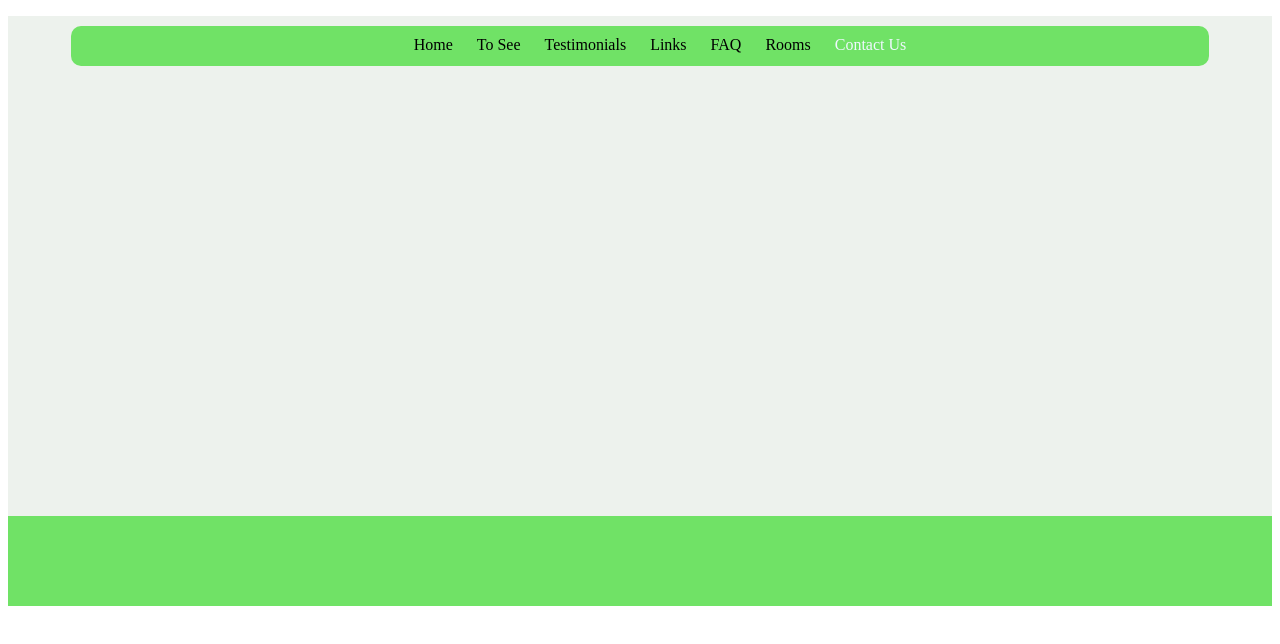
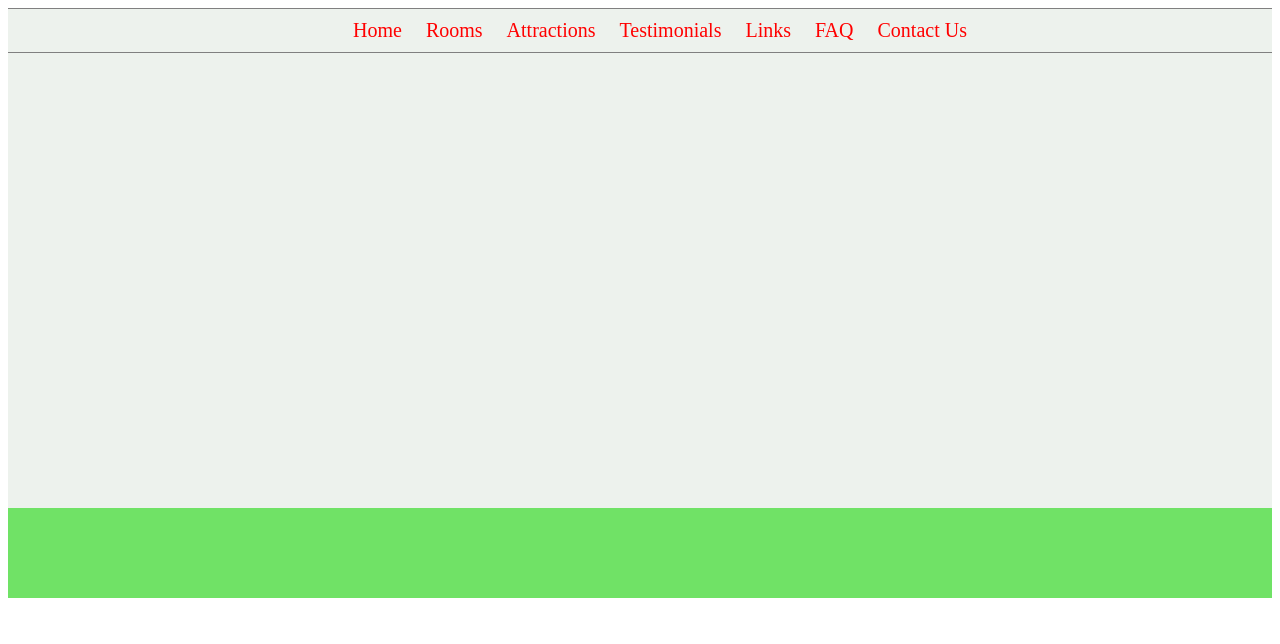
Before and after one commit to lavabyrd/College-Design-CA, a plain HTML site: page index.html in a window 1280 px wide. Drawn offline with Linux system fonts and the light colour scheme.

Commit message:
restyled header

```diff
--- a/index.html
+++ b/index.html
@@ -10,12 +10,12 @@
     <div id="back">
       <div id="menu">
           <ul id="header_menu">
-            <li>Home</li>
-            <li>To See</li>
-            <li>Testimonials</li>
-            <li>Links</li>
-            <li>FAQ</li>
-            <li>Rooms</li>
+            <li><a href="/index.html">Home</a></li>
+            <li><a href="/Rooms.html">Rooms</a></li>
+            <li><a href="/attractions.html">Attractions</a></li>
+            <li><a href="/testimonials.html">Testimonials</a></li>
+            <li><a href="/links.html">Links</a></li>
+            <li><a href="/faq.html">FAQ</a></li>
             <li><a href="/contact.html">Contact Us</a></li>
           </ul>
       </div>
--- a/stylesheet.css
+++ b/stylesheet.css
@@ -3,26 +3,34 @@
   width: 100%;
   height: 500px;
 }
+/*
 #menu {
   position: relative;
   display: block;
   width: 90%;
-  height: 40px;
+  height: auto;
   margin: auto;
   top: 10px;
   background: #70e266;
   border-radius: 10px;
 }
+*/
 #header_menu {
+    list-style: none;
     text-align: center;
+    margin: 0;
+    border-top: 1px solid grey;
+    border-bottom: 1px solid grey;
+
 }
-#header_menu > li{
-/*    width:75px;*/
+#header_menu  li{
+    width:fit-content;
+    font-size: 20px;
     display: inline-block;
 }
-#header_menu > li > a:link {
+#header_menu li  a {
     text-decoration: none;
-    color:aliceblue;
+    color:red;
 }
 /*
 @media (max-width: 680px) {
```
